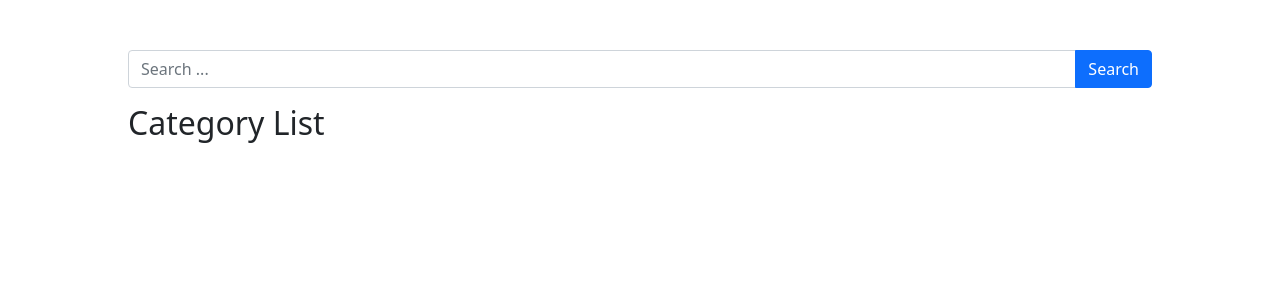
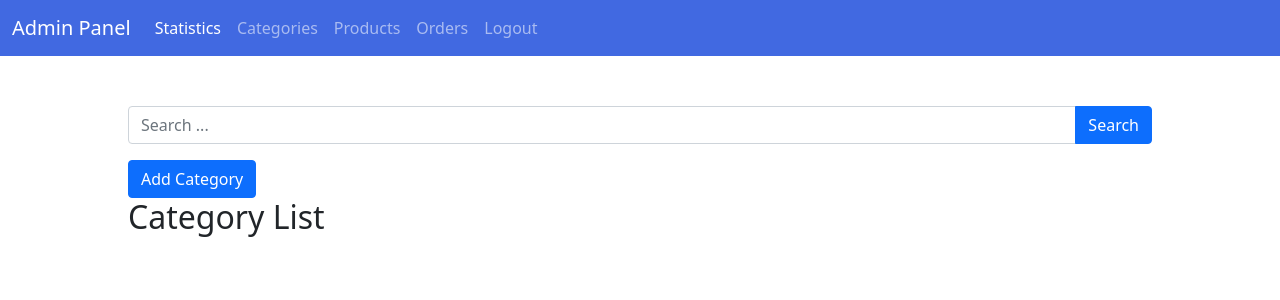
Before and after one commit to Ceci-Aguilera/habaneras_de_lino_api, a Django app: page /store-admin/categories/ in a window 1280 px wide. Shown: the top 300 px of the page. Run offline with Django 3.2, Linux system fonts and the light colour scheme; the visitor is signed in with stand-in values (Sample User, id 1); data that the repository does not hold is empty; some libraries are stand-ins or nearby versions.

Commit message:
Categories CRUD

```diff
--- /dev/null
+++ b/static/store_admin_app/css/base.css
@@ -0,0 +1,4 @@
+.navbar-custom{
+  background-color: royalblue !important;
+  color: white !important;
+}
--- a/store_admin_app/urls.py
+++ b/store_admin_app/urls.py
@@ -9,4 +9,8 @@ urlpatterns = [
 	url(r'^login/$',LoginView ,name='login-view'),
 	url(r'^logout/$',LogoutView ,name='logout-view'),
 	url(r'^categories/$',CategoriesView ,name='categories-view'),
+	url(r'^products/$',ProductsView ,name='products-view'),
+	url(r'^category/create/$',CreateCategoryView ,name='category-create-view'),
+	url(r'^product/create/$',CreateProductView ,name='product-create-view'),
+	url(r'^category/crud/(?P<id>[0-9]+)/$',CategoryCRUDView ,name='category-crud-view'),
 ]
--- a/store_admin_app/views.py
+++ b/store_admin_app/views.py
@@ -70,3 +70,84 @@ def CategoriesView(request):
 		query = request.POST['search_category']
 		categories = Category.objects.filter(title__icontains=query)
 		return render(request, "store_admin_app/categories.html",{"categories":categories})
+
+
+#=============================================================================
+
+def ProductsView(request):
+	if request.user is None or request.user.is_authenticated == False:
+		return redirect('/store-admin/login/')
+
+	if request.method == "GET":
+		products = Product.objects.all()
+		return render(request, "store_admin_app/products.html",{"products":products})
+
+	elif request.method == 'POST':
+		query = request.POST['search_product']
+		products = Product.objects.filter(title__icontains=query)
+		return render(request, "store_admin_app/products.html",{"products":products})
+
+#=============================================================================
+
+def CreateCategoryView(request):
+	if request.user is None or request.user.is_authenticated == False:
+		return redirect('/store-admin/login/')
+
+	if request.method == "GET":
+		return render(request, "store_admin_app/category_create.html",{})
+
+	elif request.method == 'POST':
+		try:
+			title = request.POST['title']
+			image = request.FILES['image']
+			category = Category.objects.create(title=title, image = image)
+		except:
+			pass
+		return redirect('/store-admin/categories/')
+
+#=============================================================================
+
+def CreateProductView(request):
+	if request.user is None or request.user.is_authenticated == False:
+		return redirect('/store-admin/login/')
+
+	if request.method == "GET":
+		categories = Category.objects.all()
+		return render(request, "store_admin_app/product_create.html",{"categories":categories})
+
+	elif request.method == 'POST':
+		try:
+			title = request.POST['title']
+			price = request.POST['price']
+			subtag = request.POST['subtag']
+			category = Category.objects.get(title = request.POST['category'])
+			image = request.FILES['image']
+			product = Product.objects.create(title=title, image = image, price=price, subtag=subtag, category=category)
+		except:
+			pass
+		return redirect('/store-admin/products/')
+
+def CategoryCRUDView(request, id):
+	if request.user is None or request.user.is_authenticated == False:
+		return redirect('/store-admin/login/')
+
+	if request.method == "GET":
+		category = Category.objects.get(id=id)
+		category_image = str(category.image.url)
+		return render(request, "store_admin_app/category_crud.html",{"category":category, "category_image":category_image})
+
+	elif request.method == 'POST':
+		try:
+			title = request.POST['title']
+			image = request.FILES['image']
+			category = Category.objects.get(id=id)
+			category.title = title
+			category.image = image
+			category.save()
+		except:
+			title = request.POST['title']
+			category = Category.objects.get(id=id)
+			Category.objects.get(id=id)
+			category.title = title
+			category.save()
+		return redirect('/store-admin/categories/')
--- a/templates/store_admin_app/base.html
+++ b/templates/store_admin_app/base.html
@@ -9,9 +9,40 @@
     <link rel="stylesheet" type='text/css' href="{% static 'store_admin_app/css/bootstrap/bootstrap.min.css' %}">
 	<link rel="stylesheet" type='text/css' href="{% static 'store_admin_app/css/bootstrap/bootstrap.css' %}">
 
+	<link rel="stylesheet" type='text/css' href="{% static 'store_admin_app/css/base.css' %}">
+
     <script src="{% static   'store_admin_app/js/bootstrap/bootstrap.bundle.min.js' %}"></script>
 
     <body>
+
+      <nav class="navbar navbar-expand-md navbar-dark navbar-custom">
+        <div class="container-fluid">
+          <a class="navbar-brand" href="#">Admin Panel</a>
+          <button class="navbar-toggler" type="button" data-bs-toggle="collapse" data-bs-target="#navbarNav" aria-controls="navbarNav" aria-expanded="false" aria-label="Toggle navigation">
+            <span class="navbar-toggler-icon"></span>
+          </button>
+          <div class="collapse navbar-collapse" id="navbarNav">
+            <ul class="navbar-nav">
+              <li class="nav-item">
+                <a class="nav-link active" aria-current="page" href="#">Statistics</a>
+              </li>
+              <li class="nav-item">
+                <a class="nav-link" href="{% url 'store_admin_app:categories-view' %}">Categories</a>
+              </li>
+              <li class="nav-item">
+                <a class="nav-link" href="{% url 'store_admin_app:products-view' %}">Products</a>
+              </li>
+              <li class="nav-item">
+                <a class="nav-link" href="#">Orders</a>
+              </li>
+              <li class="nav-item">
+                <a class="nav-link" href="{% url 'store_admin_app:logout-view' %}">Logout</a>
+              </li>
+            </ul>
+          </div>
+        </div>
+      </nav>
+
     {% block content %}{% endblock content %}
     </body>
 </html>
--- a/templates/store_admin_app/categories.html
+++ b/templates/store_admin_app/categories.html
@@ -2,6 +2,7 @@
 {% load static %}
 
 {% block content %}
+
 
 <div class = 'category-div'>
 
@@ -16,12 +17,19 @@
         </button>
       </div>
  </form>
+
+<a href='{% url "store_admin_app:category-create-view" %}'
+   <button class="btn btn-primary">
+     Add Category
+   </button>
+   </a>
+
  </div>
 
 <h2>Category List </h2>
   {% for cat in categories %}
 <div class='categoty-list'>
-  <a class='category-list-link' href="#">
+  <a class='category-list-link' href="{% url 'store_admin_app:category-crud-view' id=cat.id %}">
       <p class='category-list-element'>{{ cat }}</p>
   </a>
 </div>
```
Also changed, not shown: static/store_admin_app/css/products.css (added, +26 -0 lines), templates/store_admin_app/category_create.html (added, +30 -0 lines), templates/store_admin_app/category_crud.html (added, +33 -0 lines), templates/store_admin_app/index.html (+0 -27 lines), templates/store_admin_app/product_create.html (added, +53 -0 lines), templates/store_admin_app/products.html (+38 -0 lines), static/store_admin_app/css/category_create.css (added), static/store_admin_app/css/category_crud.css (added), static/store_admin_app/css/product_create.css (added), static/store_admin_app/css/product_crud.css (added), templates/store_admin_app/product_crud.html (added).
